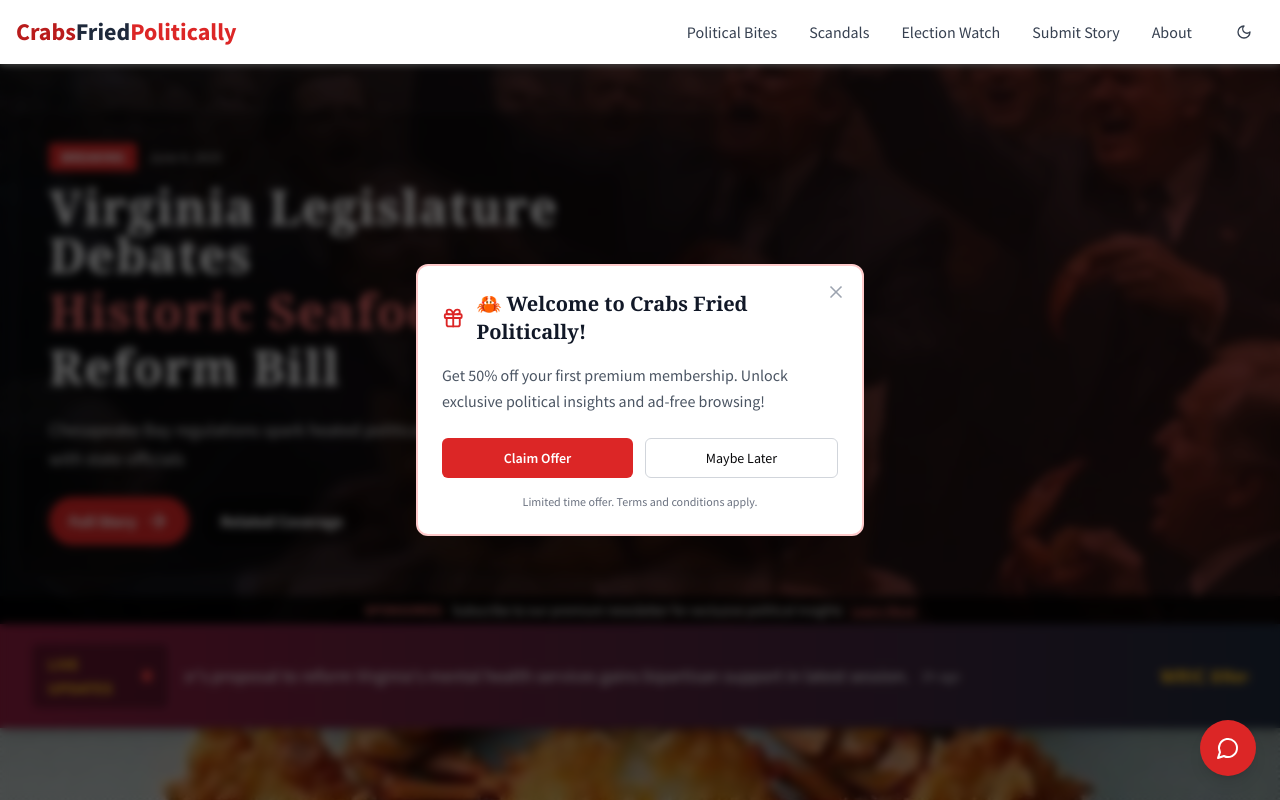
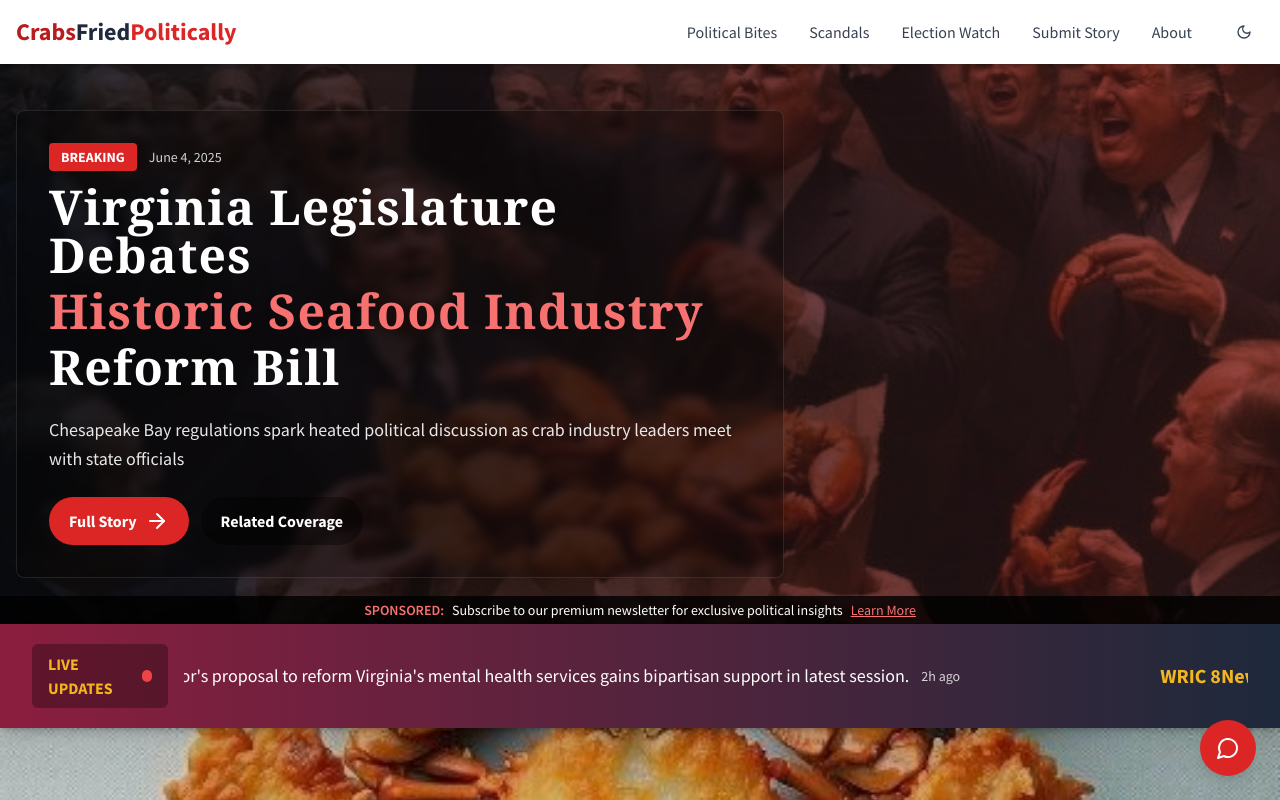
Before and after one commit to Rogersullivancodes/va-tea-room-scoops, a React (Vite) app: page / in a window 1280 px wide. Shown: the top 800 px of the page. Built offline with nearby package versions, Linux system fonts and the light colour scheme.

Commit message:
Remove popup system and add promotions section
Removed the timed promotional popups and integrated the promotions into a section alongside the election watch.

```diff
--- a/src/components/PopupSystem.tsx
+++ b/src/components/PopupSystem.tsx
@@ -1,149 +1,8 @@
 
-import React, { useState, useEffect } from 'react';
-import { X, Gift, CreditCard, Users, Bell, Star, Crown } from 'lucide-react';
+import React, { useState } from 'react';
+import { Gift, CreditCard, Users, Bell, Star, Crown } from 'lucide-react';
 import { Button } from '@/components/ui/button';
 import { Card, CardContent, CardHeader, CardTitle } from '@/components/ui/card';
-
-interface Popup {
-  id: string;
-  title: string;
-  content: string;
-  type: 'promotion' | 'membership' | 'credits' | 'news';
-  delay: number;
-  duration?: number;
-}
-
-const PopupSystem: React.FC = () => {
-  const [activePopup, setActivePopup] = useState<Popup | null>(null);
-  const [dismissedPopups, setDismissedPopups] = useState<string[]>([]);
-
-  const popups: Popup[] = [
-    {
-      id: 'welcome',
-      title: '🦀 Welcome to Crabs Fried Politically!',
-      content: 'Get 50% off your first premium membership. Unlock exclusive political insights and ad-free browsing!',
-      type: 'promotion',
-      delay: 3000,
-      duration: 8000
-    },
-    {
-      id: 'credits',
-      title: '⭐ Character Credits Available!',
-      content: 'Create fictional anonymous characters and interact in our political discussions. Buy 100 credits for just $9.99!',
-      type: 'credits',
-      delay: 15000,
-      duration: 10000
-    },
-    {
-      id: 'membership',
-      title: '👑 Upgrade to Capitol Elite',
-      content: 'Join our premium membership for $19.99/month: Exclusive insider reports, early debate access, and VIP chat privileges.',
-      type: 'membership',
-      delay: 30000,
-      duration: 12000
-    },
-    {
-      id: 'limited-offer',
-      title: '🔥 Limited Time: Flash Sale!',
-      content: 'Next 24 hours only: 75% off all memberships + 200 bonus character credits. Don\'t miss out!',
-      type: 'promotion',
-      delay: 45000,
-      duration: 15000
-    }
-  ];
-
-  useEffect(() => {
-    const showPopups = () => {
-      popups.forEach((popup) => {
-        if (!dismissedPopups.includes(popup.id)) {
-          setTimeout(() => {
-            setActivePopup(popup);
-
-            // Auto-dismiss after duration if specified
-            if (popup.duration) {
-              setTimeout(() => {
-                setActivePopup(null);
-              }, popup.duration);
-            }
-          }, popup.delay);
-        }
-      });
-    };
-
-    showPopups();
-  }, [dismissedPopups]);
-
-  const dismissPopup = (popupId: string) => {
-    setDismissedPopups(prev => [...prev, popupId]);
-    setActivePopup(null);
-  };
-
-  const getIcon = (type: string) => {
-    switch (type) {
-      case 'promotion': return <Gift className="h-6 w-6 text-red-600" />;
-      case 'credits': return <Star className="h-6 w-6 text-yellow-600" />;
-      case 'membership': return <Crown className="h-6 w-6 text-purple-600" />;
-      default: return <Bell className="h-6 w-6 text-blue-600" />;
-    }
-  };
-
-  const getButtonColor = (type: string) => {
-    switch (type) {
-      case 'promotion': return 'bg-red-600 hover:bg-red-700';
-      case 'credits': return 'bg-yellow-600 hover:bg-yellow-700';
-      case 'membership': return 'bg-purple-600 hover:bg-purple-700';
-      default: return 'bg-blue-600 hover:bg-blue-700';
-    }
-  };
-
-  if (!activePopup) return null;
-
-  return (
-    <div className="fixed inset-0 bg-black/60 flex items-center justify-center z-50 p-4 backdrop-blur-sm">
-      <div className="bg-white dark:bg-gray-800 rounded-xl shadow-2xl max-w-md w-full p-6 relative animate-in zoom-in duration-300 border-2 border-red-200 dark:border-red-800">
-        <button
-          onClick={() => dismissPopup(activePopup.id)}
-          className="absolute top-4 right-4 text-gray-400 hover:text-gray-600 dark:hover:text-gray-300 transition-colors"
-        >
-          <X className="h-5 w-5" />
-        </button>
-
-        <div className="flex items-center mb-4">
-          {getIcon(activePopup.type)}
-          <h3 className="text-xl font-bold text-gray-900 dark:text-white ml-3">
-            {activePopup.title}
-          </h3>
-        </div>
-
-        <p className="text-gray-600 dark:text-gray-300 mb-6 leading-relaxed">
-          {activePopup.content}
-        </p>
-
-        <div className="flex space-x-3">
-          <Button className={`flex-1 ${getButtonColor(activePopup.type)} text-white font-semibold`}>
-            {activePopup.type === 'membership' ? 'Upgrade Now' :
-             activePopup.type === 'credits' ? 'Buy Credits' : 'Claim Offer'}
-          </Button>
-          <Button
-            variant="outline"
-            onClick={() => dismissPopup(activePopup.id)}
-            className="flex-1 border-gray-300 dark:border-gray-600"
-          >
-            Maybe Later
-          </Button>
-        </div>
-
-        {activePopup.type === 'promotion' && (
-          <div className="mt-4 text-center">
-            <p className="text-xs text-gray-500 dark:text-gray-400">
-              Limited time offer. Terms and conditions apply.
-            </p>
-          </div>
-        )}
-      </div>
-    </div>
-  );
-};
 
 // New component for the Popup Management Section
 export const PopupManagementSection: React.FC = () => {
@@ -238,4 +97,9 @@ export const PopupManagementSection: React.FC = () => {
   );
 };
 
+// Empty PopupSystem component - no more timed popups
+const PopupSystem: React.FC = () => {
+  return null;
+};
+
 export default PopupSystem;
--- a/src/pages/Index.tsx
+++ b/src/pages/Index.tsx
@@ -15,7 +15,7 @@ import Footer from '@/components/Footer';
 import LoadingScreen from '@/components/LoadingScreen';
 import ThemeProvider from '@/components/ThemeProvider';
 import AIChatbot from '@/components/AIChatbot';
-import PopupSystem, { PopupManagementSection } from '@/components/PopupSystem';
+import { PopupManagementSection } from '@/components/PopupSystem';
 import SecureCheckout from '@/components/SecureCheckout';
 import AdSpaces from '@/components/AdSpaces';
 
@@ -23,7 +23,6 @@ const Index = () => {
   return (
     <ThemeProvider>
       <LoadingScreen />
-      <PopupSystem />
       <div className="min-h-screen flex flex-col">
         <Navbar />
         <Hero />
```
